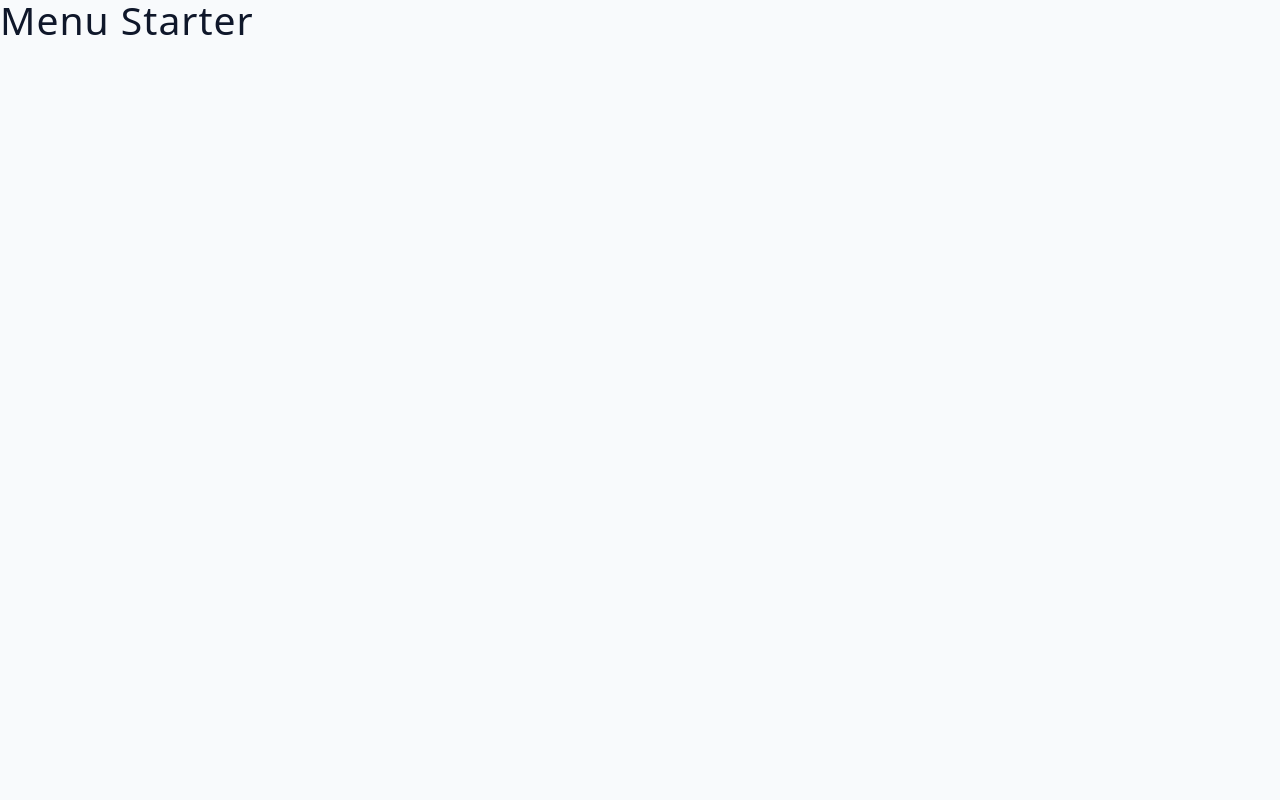
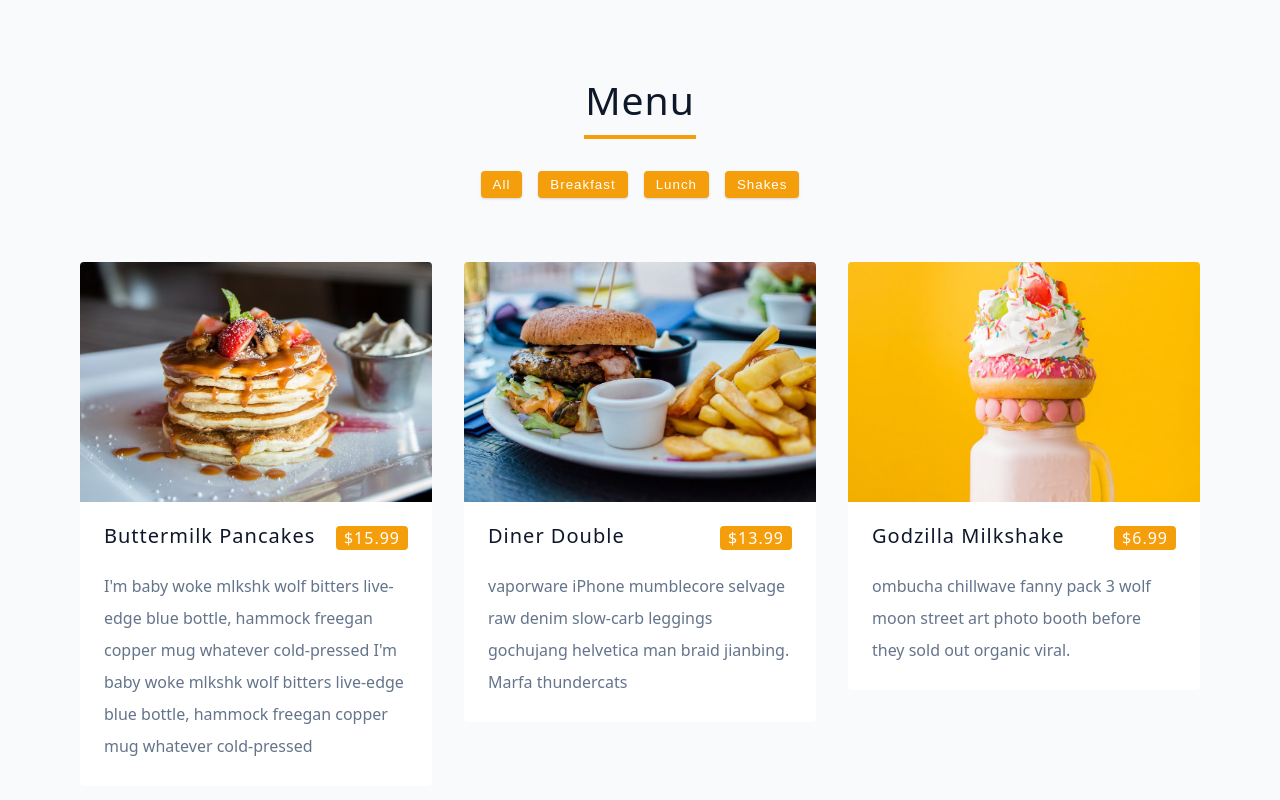
Before and after one commit to tomcse/menu-project, a React (Vite) app: page / in a window 1280 px wide. Shown: the top 800 px of the page. Built offline with nearby package versions, Linux system fonts and the light colour scheme.

Commit message:
finished proj

```diff
--- a/src/App.jsx
+++ b/src/App.jsx
@@ -1,4 +1,40 @@
+import { useState } from "react";
+import menuData from "./data";
+import Menu from "./components/Menu";
+import Categories from "./components/Categories";
+
 const App = () => {
-  return <h2>Menu Starter</h2>;
+  const [menuItems, setMenuItems] = useState(menuData);
+
+  const tempCategories = [
+    "All",
+    ...new Set(menuItems.map((item) => item.category)),
+  ];
+
+  const [categoryNames, setCategoryNames] = useState(tempCategories);
+
+  const filterByCategory = (categoryName) => {
+    if (categoryName === "All") {
+      setMenuItems(menuData);
+    } else {
+      const newItems = menuData.filter(
+        (item) => item.category === categoryName
+      );
+      setMenuItems(newItems);
+    }
+  };
+
+  return (
+    <main className="menu">
+      <h2 className="title">Menu</h2>
+      <div className="title-underline"></div>
+      <Categories
+        categoryNames={categoryNames}
+        menuItems={menuItems}
+        filterByCategory={filterByCategory}
+      />
+      <Menu menuItems={menuItems} />
+    </main>
+  );
 };
 export default App;
--- /dev/null
+++ b/src/components/Categories.jsx
@@ -0,0 +1,21 @@
+import React from "react";
+import Category from "./Category";
+
+const Categories = ({ categoryNames, menuItems, filterByCategory }) => {
+  return (
+    <section className="btn-container">
+      {categoryNames.map((categoryName, index) => {
+        return (
+          <Category
+            key={index}
+            categoryName={categoryName}
+            menuItems={menuItems}
+            filterByCategory={filterByCategory}
+          />
+        );
+      })}
+    </section>
+  );
+};
+
+export default Categories;
--- /dev/null
+++ b/src/components/Category.jsx
@@ -0,0 +1,15 @@
+import React from "react";
+
+const Category = ({ categoryName, filterByCategory }) => {
+  return (
+    <button
+      className="btn"
+      type="button"
+      onClick={() => filterByCategory(categoryName)}
+    >
+      {categoryName}
+    </button>
+  );
+};
+
+export default Category;
--- /dev/null
+++ b/src/components/Menu.jsx
@@ -0,0 +1,14 @@
+import React from "react";
+import MenuItem from "./MenuItem";
+
+const Menu = ({ menuItems }) => {
+  return (
+    <section className="section-center">
+      {menuItems.map((menuItem) => {
+        return <MenuItem key={menuItem.id} {...menuItem} />;
+      })}
+    </section>
+  );
+};
+
+export default Menu;
--- /dev/null
+++ b/src/components/MenuItem.jsx
@@ -0,0 +1,22 @@
+import React from "react";
+
+const MenuItem = ({ desc, img, price, title }) => {
+  return (
+    <article>
+      <div className="menu-item">
+        <img src={img} alt={title} className="img" />
+        <div className="item-info">
+          <header>
+            <h5>{title}</h5>
+            <span className="item-price">${price}</span>
+          </header>
+          <div className="item-text">
+            <p>{desc}</p>
+          </div>
+        </div>
+      </div>
+    </article>
+  );
+};
+
+export default MenuItem;
```
Also changed, not shown: src/data.js (+27 -27 lines).
